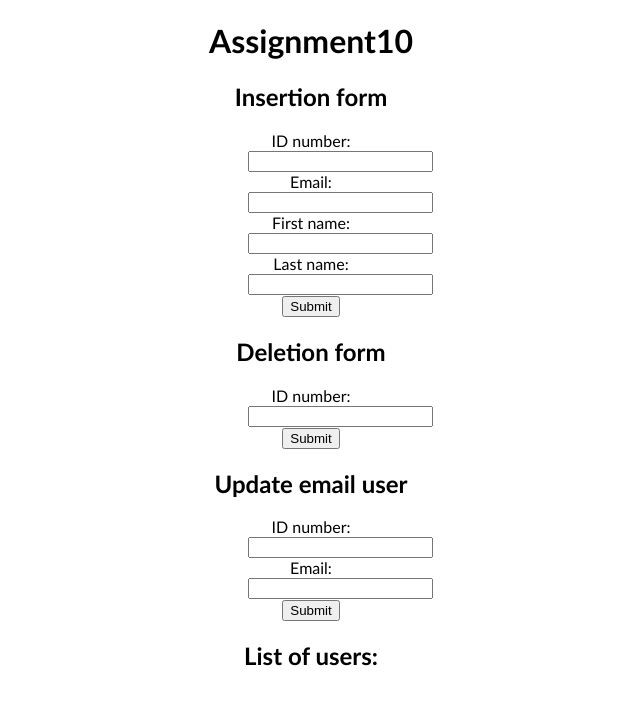
After one commit to ofirschw/ofirschwartz_flask, a Flask app: page /insertion in a window 1280 px wide. The commit adds this page. Shown: the top 708 px of the page, without its empty margins (329-969 px from the left). Run offline with Flask 2, Linux system fonts and the light colour scheme.

Commit message:
assignment10

```diff
--- /dev/null
+++ b/Pages/assignment10/assignment10.py
@@ -0,0 +1,64 @@
+from flask import redirect, request, Blueprint, render_template
+import mysql.connector
+
+assignment10 = Blueprint('assignment10', __name__, static_folder='static', static_url_path='/assignment10.py',
+                         template_folder='templates')
+
+
+def interact_db(query, query_type: str):
+    return_value = False
+    connection = mysql.connector.connect(host='localhost', user='root', passwd='@ofiR1994', database='ofirweb')
+    cursor = connection.cursor(named_tuple=True)
+    cursor.execute(query)
+
+    if query_type == 'commit':
+        connection.commit()
+        return_value = True
+
+    if query_type == 'fetch':
+        query_result = cursor.fetchall()
+        return_value = query_result
+
+    connection.close()
+    cursor.close()
+    return return_value
+
+
+@assignment10.route('/insertion', methods=['GET', 'POST'])
+def insertion():
+    if request.method == 'POST':
+        idnum = request.form['id']
+        email = request.form['email']
+        first_name = request.form['first_name']
+        last_name = request.form['last_name']
+        query = "Insert into users (idUsers, Email, first_name, last_name) VALUES ('%s', '%s', '%s', '%s')" % (
+        idnum, email, first_name, last_name)
+        interact_db(query, 'commit')
+    return render_template('assignment10.html')
+
+
+@assignment10.route('/Deletion', methods=['GET', 'POST'])
+def Deletion():
+    if request.method == 'POST':
+        idnum = request.form['id']
+        query = "DELETE FROM users WHERE idUsers='%s';" % idnum
+        interact_db(query, 'commit')
+        return redirect('/assignment10')
+
+
+@assignment10.route('/updating', methods=['GET', 'POST'])
+def updating():
+    if request.method == 'POST':
+        idnum = request.form['id']
+        email = request.form['email']
+        query = "UPDATE users SET Email = '%s' WHERE idUsers = '%s' " % (email, idnum)
+        interact_db(query, query_type='commit')
+        return redirect('/assignment10')
+
+
+@assignment10.route('/assignment10')
+@assignment10.route('/users')
+def users():
+    query = "select * from users;"
+    query_result = interact_db(query=query, query_type='fetch')
+    return render_template('assignment10.html', users=query_result)
--- /dev/null
+++ b/Pages/assignment10/templates/assignment10.html
@@ -0,0 +1,70 @@
+<!DOCTYPE html>
+<div lang="en">
+<head>
+    <meta charset="UTF-8">
+    <title>Assignment10</title>
+</head>
+<body style="text-align: center; font-family: Calibri">
+<h1>Assignment10</h1>
+        <h2>Insertion form</h2>
+        <form action="/insertion" method="POST" style="
+                    text-align: center;
+                    width: 10%;
+                    margin: auto;">
+                <label for="id">ID number:</label>
+                <input name="id" type="number" required>
+                <label for="email">Email:</label>
+                <input name="email" type="email" required><br>
+                <label for="first_name">First name:</label>
+                <input name="first_name" type="text" required>
+                <label for="last_name">Last name:</label>
+                <input name="last_name" type="text" required>
+                <input type="submit" onclick="alertFun1()">
+                <script>
+                    function alertFun1() {
+                    alert("You insert this user successfully!");}
+                </script>
+        </form>
+
+        <h2>Deletion form</h2>
+        <form action="/Deletion" method="POST" style="
+                    text-align: center;
+                    width: 10%;
+                    margin: auto;">
+                <label for="idnumber">ID number:</label>
+                <input name="id" type="number" required><br>
+                <input type="submit" onclick="alertFun2()">
+                <script>
+                    function alertFun2() {
+                    alert("You delete this user successfully!");}
+                </script>
+        </form>
+
+        <h2>Update email user</h2>
+        <form action="/updating" method="POST" style="
+                    text-align: center;
+                    width: 10%;
+                    margin: auto;">
+                <label for="idnumber">ID number:</label>
+                <input name="id" type="number" required><br>
+                <label for="email">Email:</label>
+                <input name="email" type="email" required><br>
+                <input type="submit" onclick="alertFun3()">
+                <script>
+                    function alertFun3() {
+                    alert("You updated this user successfully!");}
+                </script>
+        </form>
+        <h2>List of users:</h2>
+        <ul>
+        {% for user in users %}
+        <li>
+             <h3>ID: {{ user.idUsers }} , userName: {{ user.first_name }}, Email: {{ user.Email }}  </h3>
+        </li>
+        {% endfor %}
+        </ul>
+
+        <br>
+</body>
+</div>
+</html>
--- a/app.py
+++ b/app.py
@@ -1,8 +1,10 @@
 from flask import Flask, render_template, redirect, session
 from flask import url_for, request
+from Pages.assignment10.assignment10 import assignment10
 
 app = Flask(__name__)
 app.secret_key = '123'
+app.register_blueprint(assignment10)
 
 
 @app.route('/')
@@ -18,12 +20,12 @@ def assignment8():
 @app.route('/assignment9', methods=['GET', 'POST'])
 def assignment9():
     search, username, = '', ''
-    user_curr = ({"id": 1, "email": "ofir.schwartz@reqres.in", "first_name": "Ofir", "last_name": "Schwartz"},
-                 {"id": 2, "email": "Bogdan.Planich@reqres.in", "first_name": "Bogdan", "last_name": "Planich"},
-                 {"id": 3, "email": "Dolev.Haziza@reqres.in", "first_name": "Dolev", "last_name": "Haziza"},
-                 {"id": 4, "email": "Omer.Atzili@reqres.in", "first_name": "Omer", "last_name": "Atzili"},
-                 {"id": 5, "email": "Din.David@reqres.in", "first_name": "Din", "last_name": "David"},
-                 {"id": 6, "email": "Cheron.Chery@reqres.in", "first_name": "Cheron", "last_name": "Chery"})
+    user_curr = ({"id": 1, "email": "ofir.schwartz@gmail.co", "first_name": "Ofir", "last_name": "Schwartz"},
+                 {"id": 2, "email": "Bogdan.Planich@gmail.co", "first_name": "Bogdan", "last_name": "Planich"},
+                 {"id": 3, "email": "Dolev.Haziza@gmail.co", "first_name": "Dolev", "last_name": "Haziza"},
+                 {"id": 4, "email": "Omer.Atzili@gmail.co", "first_name": "Omer", "last_name": "Atzili"},
+                 {"id": 5, "email": "Din.David@gmail.co", "first_name": "Din", "last_name": "David"},
+                 {"id": 6, "email": "Cheron.Chery@gmail.co", "first_name": "Cheron", "last_name": "Chery"})
     curr_method = request.method
     if curr_method == 'GET':
         if 'searchInput' in request.args:
@@ -44,5 +46,10 @@ def logout():
     return redirect(url_for('assignment9'))
 
 
+@app.route('/assignment10')
+def assignment10():
+    return render_template('assignment10.html')
+
+
 if __name__ == '__main__':
     app.run()
--- a/templates/cv.html
+++ b/templates/cv.html
@@ -45,6 +45,8 @@
             <a href="{{ url_for('assignment8') }}">assignment8</a>
         <br>
         <a href="{{ url_for('assignment9') }}">assignment9</a>
+       <br>
+        <a href= "{{ url_for('assignment10') }}" >assignment10</a>
        <br>
                        {%  block Hobbies %}
                          {% endblock %}
```
